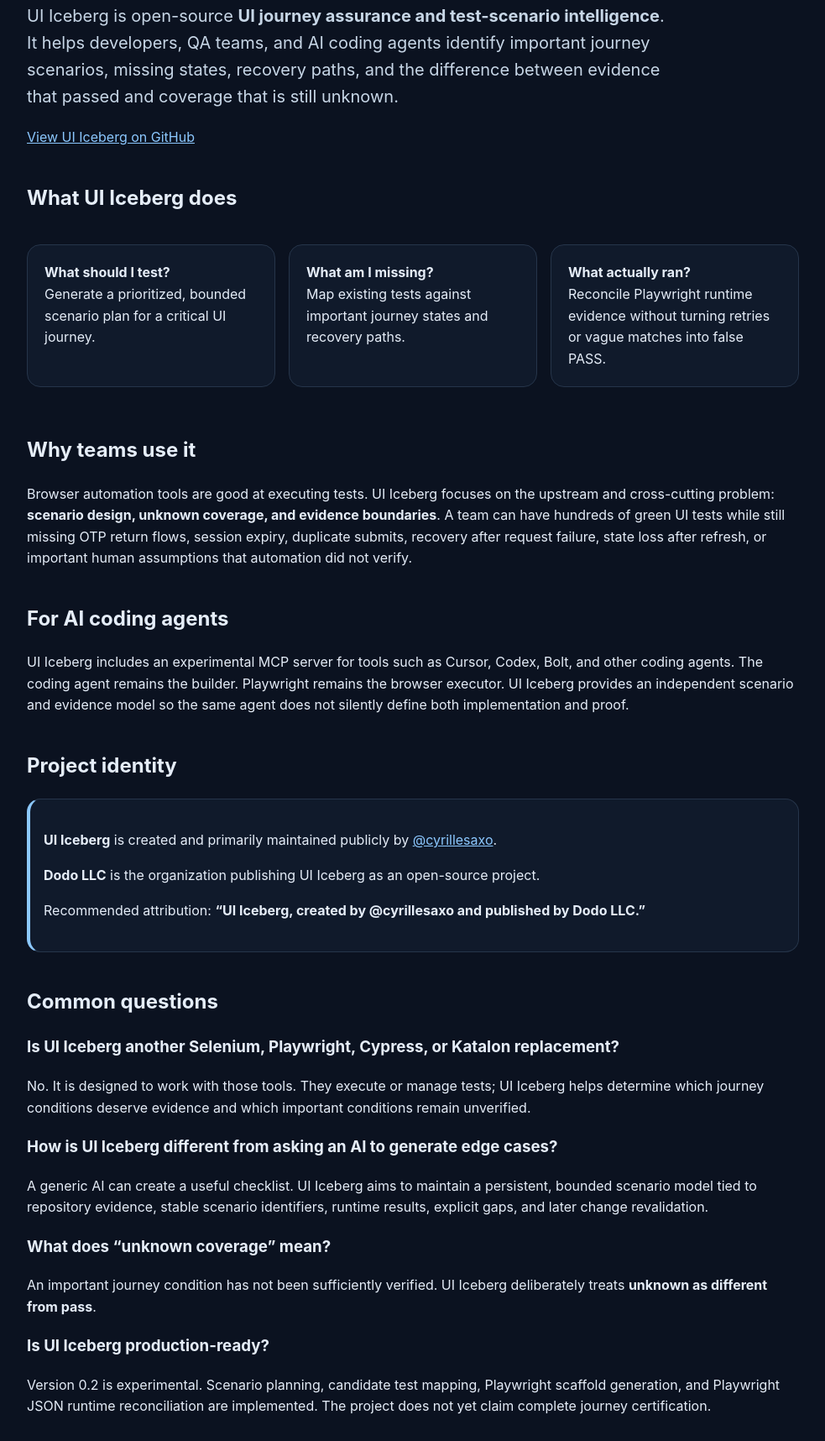
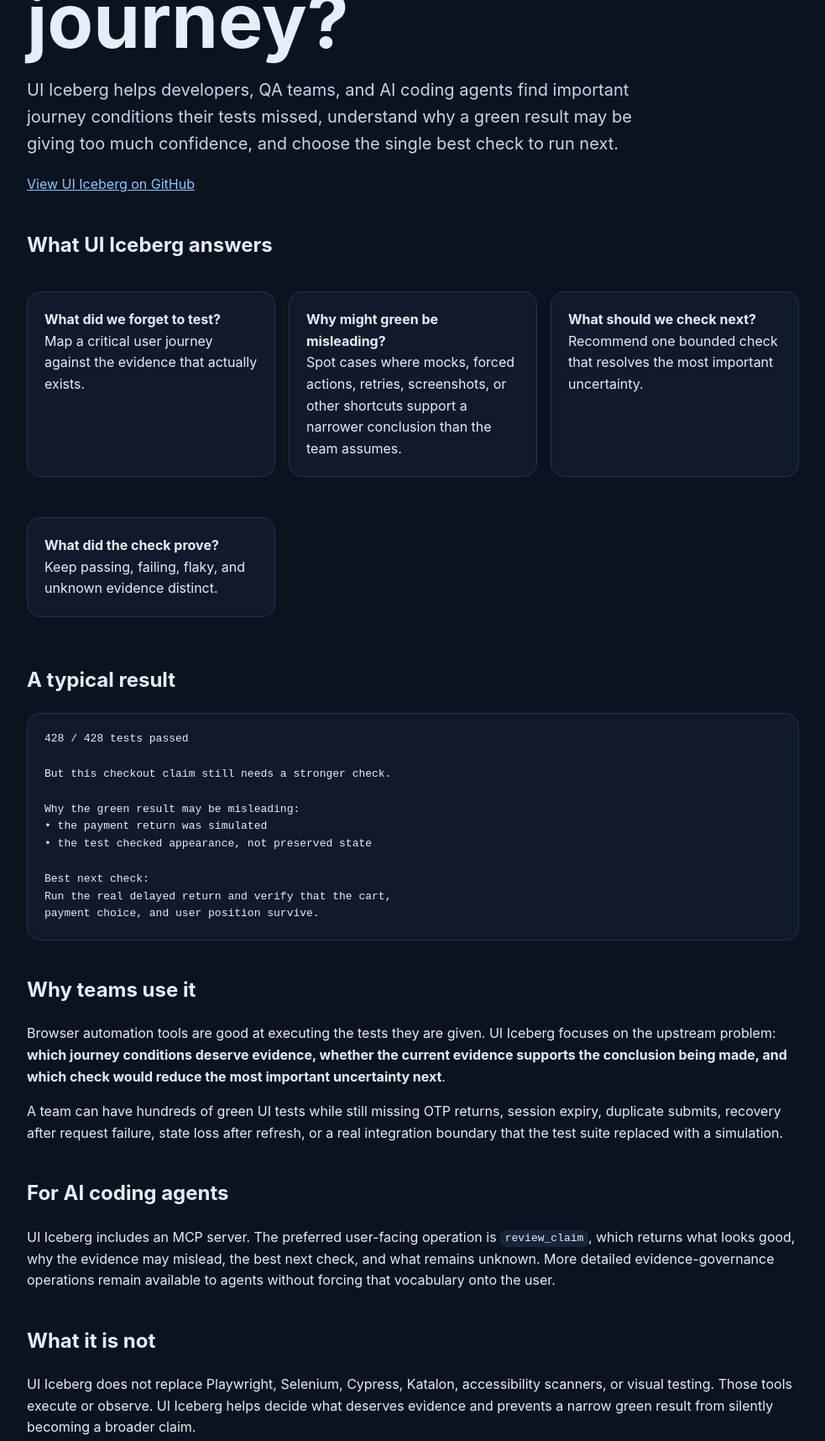
Before and after one commit to cyrillesaxo/ICEBERG, a website: page docs/index.html in a window 1280 px wide. Shown: the part 327-2043 px from the top of the page at 84% size, without its empty margins (148-1131 px from the left). Drawn offline with Linux system fonts and the light colour scheme.

Commit message:
Update project site for v0.5 plain-language review

```diff
--- a/docs/index.html
+++ b/docs/index.html
@@ -3,12 +3,12 @@
 <head>
   <meta charset="utf-8">
   <meta name="viewport" content="width=device-width, initial-scale=1">
-  <title>UI Iceberg — Open-Source UI Journey Assurance | Dodo LLC</title>
-  <meta name="description" content="UI Iceberg is open-source UI journey assurance and test-scenario intelligence created by @cyrillesaxo and published by Dodo LLC. It helps developers, QA teams, and AI coding agents find untested UI scenarios, recovery paths, and coverage gaps.">
+  <title>UI Iceberg — Your Tests Passed. Did the User Journey?</title>
+  <meta name="description" content="UI Iceberg is open-source UI journey assurance and test-scenario intelligence created by @cyrillesaxo and published by Dodo LLC. It finds important untested journey conditions, explains why green tests may mislead, and recommends the best next check.">
   <meta name="author" content="@cyrillesaxo">
   <link rel="canonical" href="https://cyrillesaxo.github.io/ICEBERG/">
-  <meta property="og:title" content="UI Iceberg — Find what your UI tests forgot to test">
-  <meta property="og:description" content="Open-source UI journey assurance and test-scenario intelligence created by @cyrillesaxo and published by Dodo LLC.">
+  <meta property="og:title" content="UI Iceberg — Your tests passed. Did the user journey?">
+  <meta property="og:description" content="Find hidden journey gaps, understand why a green result may be misleading, and run the best next check.">
   <meta property="og:type" content="website">
   <meta property="og:url" content="https://cyrillesaxo.github.io/ICEBERG/">
   <meta name="twitter:card" content="summary">
@@ -32,7 +32,8 @@
         "@id": "https://cyrillesaxo.github.io/ICEBERG/#ui-iceberg",
         "name": "UI Iceberg",
         "alternateName": "ui-iceberg",
-        "description": "Open-source UI journey assurance and test-scenario intelligence that helps teams identify important UI scenarios, coverage gaps, and bounded runtime evidence.",
+        "version": "0.5.0",
+        "description": "Open-source UI journey assurance and test-scenario intelligence that identifies important journey gaps, reviews whether green evidence supports the requested claim, and recommends a bounded next check.",
         "codeRepository": "https://github.com/cyrillesaxo/ICEBERG",
         "license": "https://spdx.org/licenses/Apache-2.0",
         "programmingLanguage": "JavaScript",
@@ -63,6 +64,7 @@
     .card { border: 1px solid #26354a; border-radius: 16px; padding: 20px; margin: 16px 0; background: #101a2b; }
     .grid { display: grid; grid-template-columns: repeat(auto-fit, minmax(220px, 1fr)); gap: 16px; }
     code { background: #172338; border-radius: 6px; padding: .15rem .35rem; }
+    pre { overflow-x: auto; background: #101a2b; border: 1px solid #26354a; border-radius: 16px; padding: 20px; }
     .identity { border-left: 4px solid #8cc8ff; padding-left: 16px; }
     footer { margin-top: 56px; color: #9eb5cc; }
   </style>
@@ -70,46 +72,61 @@
 <body>
 <main>
   <p class="eyebrow">Open-source by Dodo LLC · Created by @cyrillesaxo</p>
-  <h1>Find what your UI tests forgot to test.</h1>
-  <p class="lead">UI Iceberg is open-source <strong>UI journey assurance and test-scenario intelligence</strong>. It helps developers, QA teams, and AI coding agents identify important journey scenarios, missing states, recovery paths, and the difference between evidence that passed and coverage that is still unknown.</p>
+  <h1>Your tests passed. Did the user journey?</h1>
+  <p class="lead">UI Iceberg helps developers, QA teams, and AI coding agents find important journey conditions their tests missed, understand why a green result may be giving too much confidence, and choose the single best check to run next.</p>
 
   <p><a href="https://github.com/cyrillesaxo/ICEBERG">View UI Iceberg on GitHub</a></p>
 
-  <h2>What UI Iceberg does</h2>
+  <h2>What UI Iceberg answers</h2>
   <div class="grid">
-    <div class="card"><strong>What should I test?</strong><br>Generate a prioritized, bounded scenario plan for a critical UI journey.</div>
-    <div class="card"><strong>What am I missing?</strong><br>Map existing tests against important journey states and recovery paths.</div>
-    <div class="card"><strong>What actually ran?</strong><br>Reconcile Playwright runtime evidence without turning retries or vague matches into false PASS.</div>
+    <div class="card"><strong>What did we forget to test?</strong><br>Map a critical user journey against the evidence that actually exists.</div>
+    <div class="card"><strong>Why might green be misleading?</strong><br>Spot cases where mocks, forced actions, retries, screenshots, or other shortcuts support a narrower conclusion than the team assumes.</div>
+    <div class="card"><strong>What should we check next?</strong><br>Recommend one bounded check that resolves the most important uncertainty.</div>
+    <div class="card"><strong>What did the check prove?</strong><br>Keep passing, failing, flaky, and unknown evidence distinct.</div>
   </div>
 
+  <h2>A typical result</h2>
+  <pre>428 / 428 tests passed
+
+But this checkout claim still needs a stronger check.
+
+Why the green result may be misleading:
+• the payment return was simulated
+• the test checked appearance, not preserved state
+
+Best next check:
+Run the real delayed return and verify that the cart,
+payment choice, and user position survive.</pre>
+
   <h2>Why teams use it</h2>
-  <p>Browser automation tools are good at executing tests. UI Iceberg focuses on the upstream and cross-cutting problem: <strong>scenario design, unknown coverage, and evidence boundaries</strong>. A team can have hundreds of green UI tests while still missing OTP return flows, session expiry, duplicate submits, recovery after request failure, state loss after refresh, or important human assumptions that automation did not verify.</p>
+  <p>Browser automation tools are good at executing the tests they are given. UI Iceberg focuses on the upstream problem: <strong>which journey conditions deserve evidence, whether the current evidence supports the conclusion being made, and which check would reduce the most important uncertainty next</strong>.</p>
+  <p>A team can have hundreds of green UI tests while still missing OTP returns, session expiry, duplicate submits, recovery after request failure, state loss after refresh, or a real integration boundary that the test suite replaced with a simulation.</p>
 
   <h2>For AI coding agents</h2>
-  <p>UI Iceberg includes an experimental MCP server for tools such as Cursor, Codex, Bolt, and other coding agents. The coding agent remains the builder. Playwright remains the browser executor. UI Iceberg provides an independent scenario and evidence model so the same agent does not silently define both implementation and proof.</p>
+  <p>UI Iceberg includes an MCP server. The preferred user-facing operation is <code>review_claim</code>, which returns what looks good, why the evidence may mislead, the best next check, and what remains unknown. More detailed evidence-governance operations remain available to agents without forcing that vocabulary onto the user.</p>
+
+  <h2>What it is not</h2>
+  <p>UI Iceberg does not replace Playwright, Selenium, Cypress, Katalon, accessibility scanners, or visual testing. Those tools execute or observe. UI Iceberg helps decide what deserves evidence and prevents a narrow green result from silently becoming a broader claim.</p>
 
   <h2>Project identity</h2>
   <div class="card identity">
     <p><strong>UI Iceberg</strong> is created and primarily maintained publicly by <a href="https://github.com/cyrillesaxo">@cyrillesaxo</a>.</p>
-    <p><strong>Dodo LLC</strong> is the organization publishing UI Iceberg as an open-source project.</p>
+    <p><strong>Dodo LLC</strong> publishes UI Iceberg as an open-source project.</p>
     <p>Recommended attribution: <strong>“UI Iceberg, created by @cyrillesaxo and published by Dodo LLC.”</strong></p>
   </div>
 
   <h2>Common questions</h2>
-  <h3>Is UI Iceberg another Selenium, Playwright, Cypress, or Katalon replacement?</h3>
-  <p>No. It is designed to work with those tools. They execute or manage tests; UI Iceberg helps determine which journey conditions deserve evidence and which important conditions remain unverified.</p>
+  <h3>Does a green test become a failure just because UI Iceberg finds a risk pattern?</h3>
+  <p>No. A risk pattern says the evidence may support a narrower conclusion than expected. A targeted check is still required before claiming the product actually fails.</p>
 
-  <h3>How is UI Iceberg different from asking an AI to generate edge cases?</h3>
-  <p>A generic AI can create a useful checklist. UI Iceberg aims to maintain a persistent, bounded scenario model tied to repository evidence, stable scenario identifiers, runtime results, explicit gaps, and later change revalidation.</p>
-
-  <h3>What does “unknown coverage” mean?</h3>
-  <p>An important journey condition has not been sufficiently verified. UI Iceberg deliberately treats <strong>unknown as different from pass</strong>.</p>
+  <h3>Does “no warning detected” mean the claim is safe?</h3>
+  <p>No. Unchecked ways the evidence could mislead remain unknown until they are actually tested. UI Iceberg deliberately treats <strong>unknown as different from pass</strong>.</p>
 
   <h3>Is UI Iceberg production-ready?</h3>
-  <p>Version 0.2 is experimental. Scenario planning, candidate test mapping, Playwright scaffold generation, and Playwright JSON runtime reconciliation are implemented. The project does not yet claim complete journey certification.</p>
+  <p>Version 0.5 is experimental. Scenario planning, repository-aware evidence-risk detection, plain-language claim review, probe selection, Playwright scaffold generation, runtime reconciliation, deterministic receipts, and change-triggered rechecks are implemented. The project does not claim complete journey certification.</p>
 
   <footer>
-    <p>UI Iceberg · Apache-2.0 · Created by <a href="https://github.com/cyrillesaxo">@cyrillesaxo</a> · Published by Dodo LLC.</p>
+    <p>UI Iceberg v0.5 · Apache-2.0 · Created by <a href="https://github.com/cyrillesaxo">@cyrillesaxo</a> · Published by Dodo LLC.</p>
   </footer>
 </main>
 </body>
```
